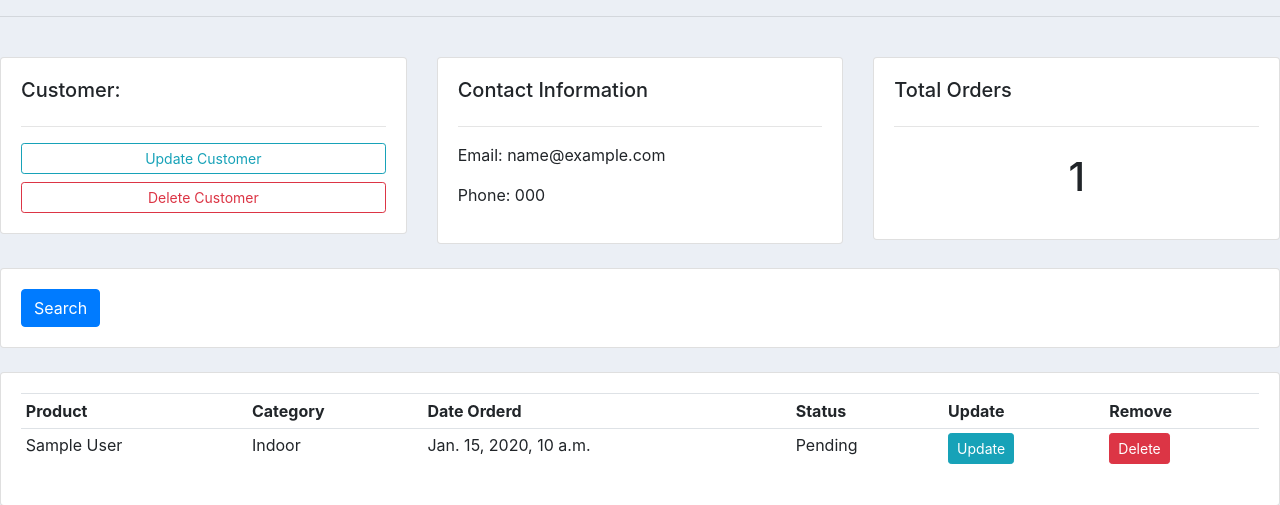
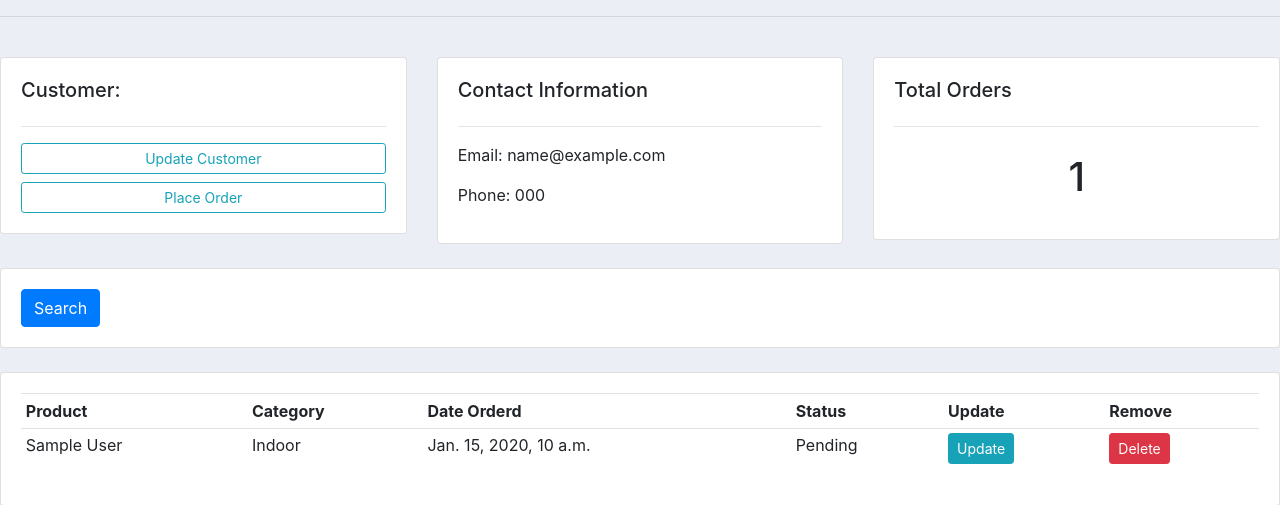
Before and after one commit to CESAR-JARAMILLO/Django-Customer-Management-App, a Django app: page /customer/1/ in a window 1280 px wide. Shown: the part 59-564 px from the top of the page. Run offline with Django 3.2, Linux system fonts and the light colour scheme; tables that the repository leaves empty hold one stand-in row (values such as "Sample post"); some libraries are stand-ins or nearby versions.

Commit message:
added inline formsets

```diff
--- a/accounts/templates/accounts/customer.html
+++ b/accounts/templates/accounts/customer.html
@@ -10,7 +10,7 @@
 			<h5>Customer:</h5>
 			<hr>
 			<a class="btn btn-outline-info  btn-sm btn-block" href="">Update Customer</a>
-			<a class="btn btn-outline-danger  btn-sm btn-block" href="">Delete Customer</a>
+			<a class="btn btn-outline-info  btn-sm btn-block" href="{% url 'create_order' customer.id %}">Place Order</a>
 
 		</div>
 	</div>
--- a/accounts/templates/accounts/dashboard.html
+++ b/accounts/templates/accounts/dashboard.html
@@ -35,7 +35,6 @@
 		<h5>LAST 5 ORDERS</h5>
 		<hr>
 		<div class="card card-body">
-			<a class="btn btn-primary  btn-sm btn-block" href="{% url 'create_order' %}">Create Order</a>
 			<table class="table table-sm">
 				<tr>
 					<th>Product</th>
--- a/accounts/urls.py
+++ b/accounts/urls.py
@@ -6,7 +6,7 @@ urlpatterns = [
     path('products/', views.products, name='products'),
     path('customer/<str:pk>/', views.customer, name='customer'),
 
-    path('create_order/', views.createOrder, name='create_order'),
+    path('create_order/<str:pk>/', views.createOrder, name='create_order'),
     path('update_order/<str:pk>/', views.updateOrder, name='update_order'),
     path('delete_order/<str:pk>/', views.deleteOrder, name='delete_order'),
 ]
--- a/accounts/views.py
+++ b/accounts/views.py
@@ -1,5 +1,5 @@
 from django.shortcuts import render, redirect
-
+from django.forms import inlineformset_factory
 # Create your views here.
 from .models import *
 from .forms import OrderForm
@@ -33,17 +33,20 @@ def customer(request, pk):
     context = {'customer':customer, 'orders':orders, 'order_count':order_count}
     return render(request, 'accounts/customer.html', context)
 
-def createOrder(request):
-
-    form = OrderForm()
+def createOrder(request, pk):
+    OrderFormSet = inlineformset_factory(Customer, Order, fields=('product', 'status'), extra=10)
+    customer = Customer.objects.get(id=pk)
+    formset = OrderFormSet(queryset=Order.objects.none(), instance=customer)
+    # form = OrderForm(initial={'customer':customer})
     if request.method == 'POST':
         # print('Printing POST:', request.POST)
-        form = OrderForm(request.POST)
-        if form.is_valid():
-            form.save()
+        # form = OrderForm(request.POST)
+        formset = OrderFormSet(request.POST, instance=customer)
+        if formset.is_valid():
+            formset.save()
             return redirect('/')
 
-    context = {'form':form}
+    context = {'formset':formset}
     return render(request, 'accounts/order_form.html', context)
 
 def updateOrder(request, pk):
```
Also changed, not shown: accounts/templates/accounts/order_form.html (+5 -2 lines).
